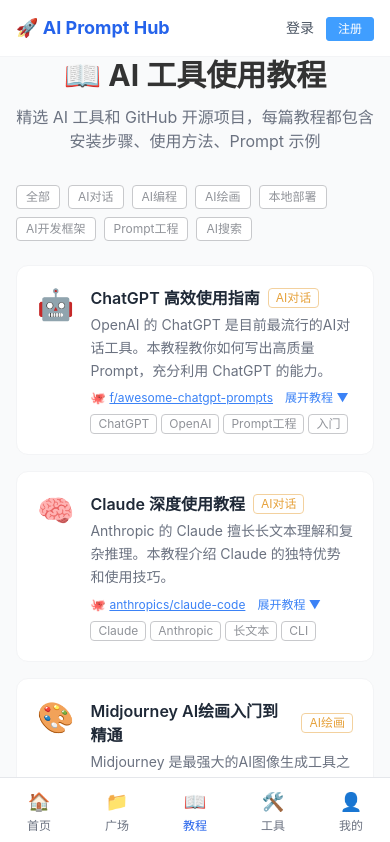
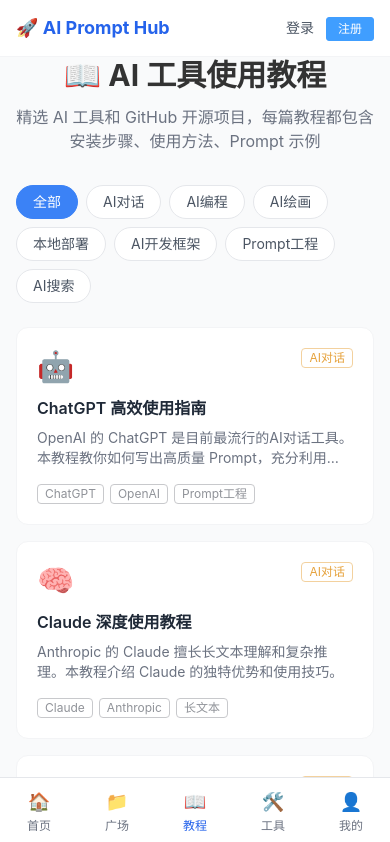
Before and after one commit to niobium617/ai-prompt-hub, a Vue app in the folder packages/web/: page /tutorials in a window 390 px wide. Shown: the top 842 px of the page. Built offline with nearby package versions, Linux system fonts and the light colour scheme.

Commit message:
feat: tutorials card grid layout + working category filter
- Card grid (1/2/3 cols) matching prompt card style
- Category filter buttons (全部/AI对话/AI编程/...) functional
- Click card opens detail dialog: GitHub link, steps, prompt example
- Mobile responsive

```diff
--- a/packages/web/src/pages/tutorials/TutorialsPage.vue
+++ b/packages/web/src/pages/tutorials/TutorialsPage.vue
@@ -1,5 +1,5 @@
 <script setup lang="ts">
-import { ref } from 'vue';
+import { ref, computed } from 'vue';
 
 interface Tutorial {
   id: number;
@@ -208,10 +208,20 @@
   },
 ]);
 
+const activeCategory = ref('全部');
 const selectedTutorial = ref<Tutorial | null>(null);
+const dialogVisible = ref(false);
 
-function selectTutorial(t: Tutorial) {
-  selectedTutorial.value = selectedTutorial.value?.id === t.id ? null : t;
+const categoryList = ['全部', 'AI对话', 'AI编程', 'AI绘画', '本地部署', 'AI开发框架', 'Prompt工程', 'AI搜索'];
+
+const filteredTutorials = computed(() => {
+  if (activeCategory.value === '全部') return tutorials.value;
+  return tutorials.value.filter(t => t.category === activeCategory.value);
+});
+
+function openTutorial(t: Tutorial) {
+  selectedTutorial.value = t;
+  dialogVisible.value = true;
 }
 </script>
 
@@ -224,51 +234,54 @@
 
     <!-- 分类筛选 -->
     <div class="flex flex-wrap gap-2 mb-6">
-      <el-tag v-for="cat in ['全部', 'AI对话', 'AI编程', 'AI绘画', '本地部署', 'AI开发框架', 'Prompt工程', 'AI搜索']" :key="cat" type="info" effect="plain" class="cursor-pointer hover:bg-primary-50">
-        {{ cat }}
-      </el-tag>
+      <button
+        v-for="cat in categoryList" :key="cat"
+        @click="activeCategory = cat"
+        class="px-4 py-1.5 rounded-full text-sm transition border"
+        :class="activeCategory === cat
+          ? 'bg-primary-500 text-white border-primary-500'
+          : 'bg-white text-gray-600 border-gray-200 hover:border-primary-300 hover:text-primary-600'"
+      >{{ cat }}</button>
     </div>
 
-    <!-- 教程列表 -->
-    <div class="space-y-4">
-      <div v-for="t in tutorials" :key="t.id" class="bg-white rounded-xl border border-gray-100 overflow-hidden hover:shadow-md transition">
-        <!-- 标题栏 -->
-        <div @click="selectTutorial(t)" class="p-5 cursor-pointer flex items-start gap-4">
-          <div class="text-3xl flex-shrink-0">{{ t.icon }}</div>
-          <div class="flex-1 min-w-0">
-            <div class="flex items-center gap-2 mb-1">
-              <h3 class="font-semibold text-gray-800">{{ t.title }}</h3>
+    <!-- 教程卡片网格（类似提示词卡片） -->
+    <div class="grid grid-cols-1 md:grid-cols-2 lg:grid-cols-3 gap-4">
+      <div
+        v-for="t in filteredTutorials" :key="t.id"
+        @click="openTutorial(t)"
+        class="bg-white rounded-xl p-5 cursor-pointer hover:shadow-lg transition border border-gray-100 hover:border-primary-200"
+      >
+        <div class="flex items-start justify-between mb-3">
+          <div class="text-3xl">{{ t.icon }}</div>
           <el-tag size="small" type="warning" effect="plain">{{ t.category }}</el-tag>
         </div>
-            <p class="text-sm text-gray-500 leading-relaxed mb-2">{{ t.description }}</p>
-            <div class="flex items-center gap-3 text-xs text-gray-400">
-              <span class="flex items-center gap-1">🐙 <span class="text-primary-500 underline">{{ t.githubUrl.replace('https://github.com/', '') }}</span></span>
-              <span class="text-primary-500 cursor-pointer">{{ selectedTutorial?.id === t.id ? '收起 ▲' : '展开教程 ▼' }}</span>
-            </div>
-            <div class="flex gap-1 mt-2">
-              <el-tag v-for="tag in t.tags" :key="tag" size="small" type="info" effect="plain">{{ tag }}</el-tag>
+        <h3 class="font-semibold text-gray-800 mb-2 line-clamp-1">{{ t.title }}</h3>
+        <p class="text-sm text-gray-500 line-clamp-2 mb-4">{{ t.description }}</p>
+        <div class="flex flex-wrap gap-1.5">
+          <el-tag v-for="tag in t.tags.slice(0, 3)" :key="tag" size="small" type="info" effect="plain">{{ tag }}</el-tag>
         </div>
       </div>
     </div>
 
-        <!-- 展开的教程内容 -->
-        <div v-if="selectedTutorial?.id === t.id" class="border-t bg-gray-50 p-5 space-y-4">
+    <!-- 教程详情弹窗 -->
+    <el-dialog v-model="dialogVisible" :title="selectedTutorial ? selectedTutorial.icon + ' ' + selectedTutorial.title : ''" width="90%" style="max-width: 640px">
+      <div v-if="selectedTutorial" class="space-y-4">
         <!-- GitHub 项目说明 -->
         <div>
           <h4 class="font-semibold text-sm mb-2 flex items-center gap-2">🐙 GitHub 项目</h4>
-            <a :href="t.githubUrl" target="_blank" class="inline-flex items-center gap-2 bg-gray-900 text-white px-4 py-2 rounded-lg text-sm hover:bg-gray-800 transition">
-              <span>{{ t.githubUrl }}</span>
+          <a :href="selectedTutorial.githubUrl" target="_blank" class="inline-flex items-center gap-2 bg-gray-900 text-white px-4 py-2 rounded-lg text-sm hover:bg-gray-800 transition">
+            <span class="break-all">{{ selectedTutorial.githubUrl }}</span>
             <span>↗</span>
           </a>
-            <p class="text-sm text-gray-500 mt-2">{{ t.githubDesc }}</p>
+          <p class="text-sm text-gray-500 mt-2">{{ selectedTutorial.githubDesc }}</p>
         </div>
 
         <!-- 使用步骤 -->
         <div>
           <h4 class="font-semibold text-sm mb-2">📋 使用步骤</h4>
-            <ol class="space-y-1">
-              <li v-for="(step, i) in t.usageSteps" :key="i" class="text-sm text-gray-600 flex gap-2">
-                <span class="text-primary-500 font-bold">{{ i + 1 }}.</span>
+          <ol class="space-y-1.5">
+            <li v-for="(step, i) in selectedTutorial.usageSteps" :key="i" class="text-sm text-gray-600 flex gap-2">
+              <span class="text-primary-500 font-bold flex-shrink-0">{{ i + 1 }}.</span>
               <span>{{ step }}</span>
             </li>
           </ol>
@@ -277,10 +290,9 @@
         <!-- Prompt 示例 -->
         <div>
           <h4 class="font-semibold text-sm mb-2">💬 Prompt 示例</h4>
-            <pre class="bg-gray-900 text-green-400 p-4 rounded-lg text-xs leading-relaxed whitespace-pre-wrap overflow-x-auto">{{ t.promptExample }}</pre>
+          <pre class="bg-gray-900 text-green-400 p-4 rounded-lg text-xs leading-relaxed whitespace-pre-wrap overflow-x-auto">{{ selectedTutorial.promptExample }}</pre>
         </div>
       </div>
-      </div>
-    </div>
+    </el-dialog>
   </div>
 </template>
```
Lines whose indentation alone changed are shown as unchanged.
